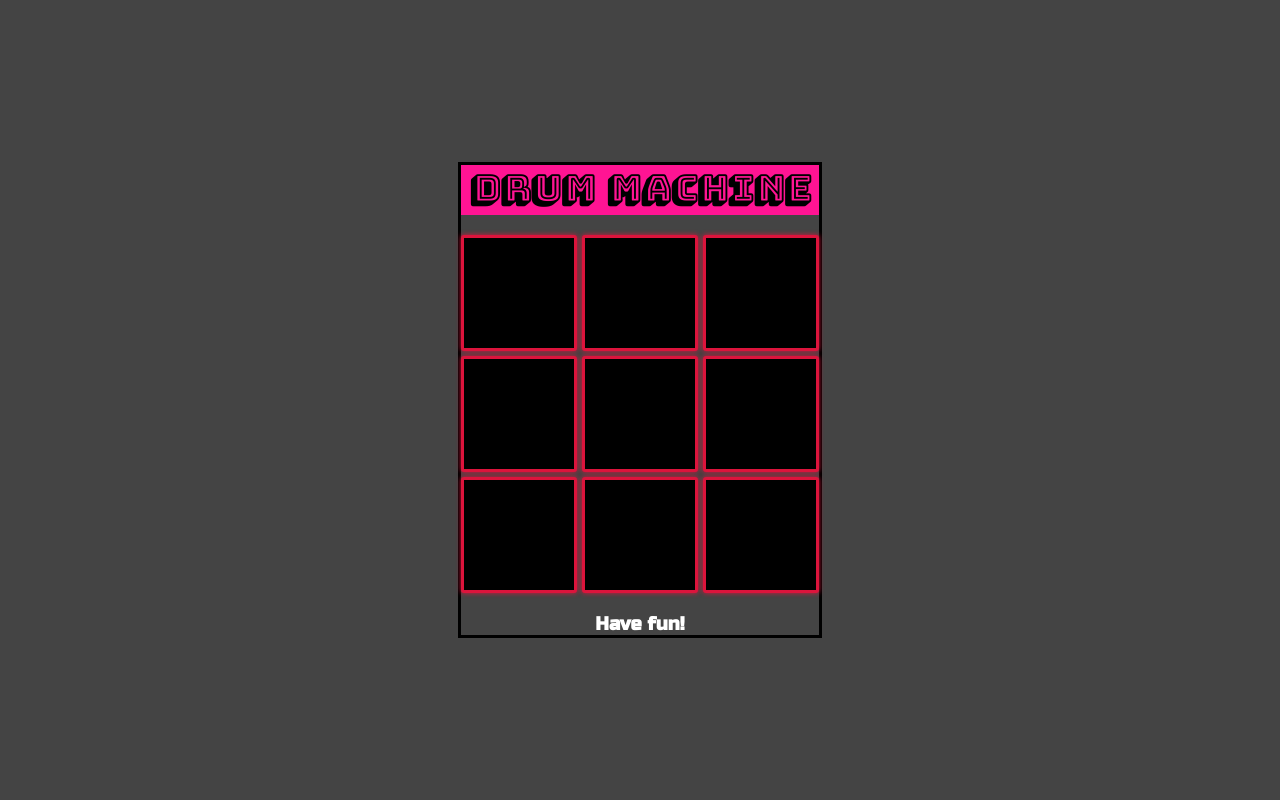
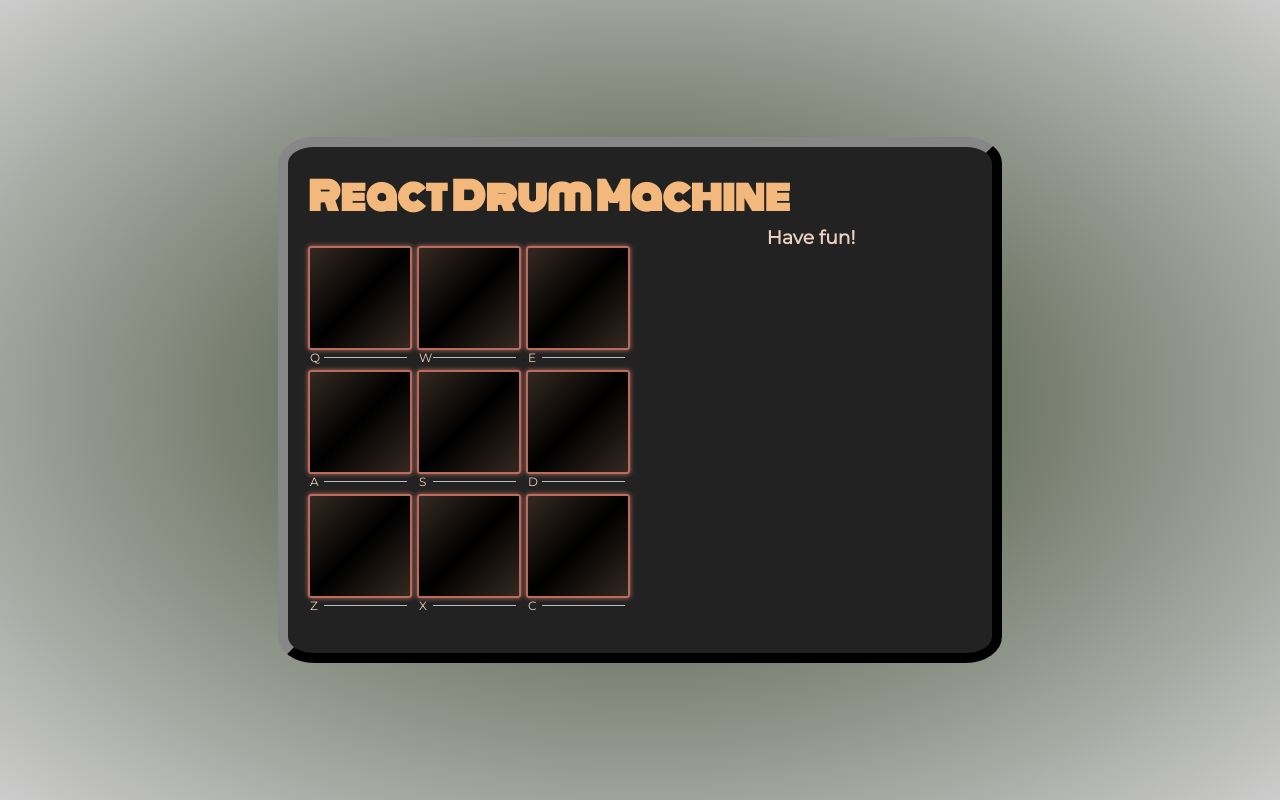
Before and after one commit to bszyk/react-drum-machine, a React (Create React App) app: page / in a window 1280 px wide. Built offline with nearby package versions, Linux system fonts and the light colour scheme.

Commit message:
updated overall UI and colors

```diff
--- a/src/App.css
+++ b/src/App.css
@@ -1,4 +1,11 @@
-@import url('https://fonts.googleapis.com/css?family=Bungee+Shade&family=Russo+One&display=swap');
+@import url('https://fonts.googleapis.com/css2?family=Monoton&family=Montserrat:ital,wght@0,400;1,500&display=swap');
+
+:root {
+  --pad-bg-color: #352921;
+  --title-color: #f3b87b;
+  --pad-outline-color: #bb6c5d;
+  --font-color: #ebd0c1;
+}
 
 * {
   margin: 0px;
@@ -10,10 +17,11 @@ html {
 }
 
 body {
-  font-family: 'Russo One', sans-serif;
+  font-family: 'Montserrat', sans-serif;
   color: white;
 
   background-color: #444;
+  color: var(--font-color);
 }
 
 #root {
@@ -23,24 +31,39 @@ body {
   display: flex;
   justify-content: center;
   align-items: center;
+
+  background-image: radial-gradient(#344126, #ccc);
 }
 
 .container {
-  border: 3px solid black;
+  border: 10px outset #333;
+  border-radius: 5%;
+  background-color: #222;
+
+  display: grid;
+  grid-template-columns: 1fr 1fr;
+  grid-template-rows: min-content 1fr 1fr;
+  column-gap: 20px;
+
+  padding: 20px;
+
+  align-items: center;
 }
 
 .title {
-  font-size: 36px;
+  grid-row: 1 / 2;
+  grid-column: 1 / 3;
 
-  color: black;
-  font-family: 'Bungee Shade', cursive;
-  text-align: center;
+  font-size: 38px;
 
-  padding: 0 0 2px 0;
-  background-color: deeppink;
+  color: var(--title-color);
+  font-family: 'Monoton', cursive;
 }
 
 .drum-pads {
+  grid-row: 2 / 4;
+  grid-column: 1 / 2;
+
   display: grid;
   grid-template-columns: repeat(3, 1fr);
   gap: 5px;
@@ -50,16 +73,21 @@ body {
 
 .drum-pad {
   border-radius: 3px;
-  height: 110px;
-  width: 110px;
+  height: 100px;
+  width: 100px;
 
-  background-color: black;
-  border: 3px solid crimson;
-  box-shadow: 0px 0px 5px crimson;
-  color: black;
+  background-image: linear-gradient(
+    to bottom right,
+    var(--pad-bg-color),
+    #000,
+    var(--pad-bg-color)
+  );
+  border: 2px solid var(--pad-outline-color);
+  box-shadow: 0px 0px 5px var(--pad-outline-color);
 
   display: flex;
-  justify-content: center;
+  flex-direction: column;
+  justify-content: space-between;
   align-items: center;
 }
 
@@ -67,6 +95,29 @@ body {
   opacity: 0.6;
 }
 
+.drum-pad-description {
+  display: flex;
+  align-items: center;
+  justify-content: space-between;
+}
+
+.drum-pad-description::after {
+  content: '';
+
+  height: 1px;
+  width: 80%;
+  background-color: #bbb;
+
+  margin-right: 5px;
+}
+
+.drum-pad-key {
+  font-size: 12px;
+
+  padding-left: 2px;
+}
+
 .display {
+  align-self: flex-start;
   text-align: center;
 }
--- a/src/App.js
+++ b/src/App.js
@@ -38,7 +38,7 @@ function App() {
 
   return (
     <div className='container'>
-      <h1 className='title'>Drum Machine</h1>
+      <h1 className='title'>React Drum Machine</h1>
       <DrumPads drumLibrary={drumLibrary} padClick={padClick} />
       <h3 className='display'>{display}</h3>
     </div>
--- a/src/components/DrumPad.js
+++ b/src/components/DrumPad.js
@@ -2,9 +2,13 @@ import React from 'react';
 
 function DrumPad({ description, padClick, keypress, audioSrc }) {
   return (
-    <div className='drum-pad' id={description} onClick={padClick}>
-      <audio className='clip' id={keypress} src={audioSrc}></audio>
-      {keypress}
+    <div className='drum-pad-container'>
+      <div className='drum-pad' id={description} onClick={padClick}>
+        <audio className='clip' id={keypress} src={audioSrc}></audio>
+      </div>
+      <div className='drum-pad-description'>
+        <p className='drum-pad-key'>{keypress}</p>
+      </div>
     </div>
   );
 }
```
